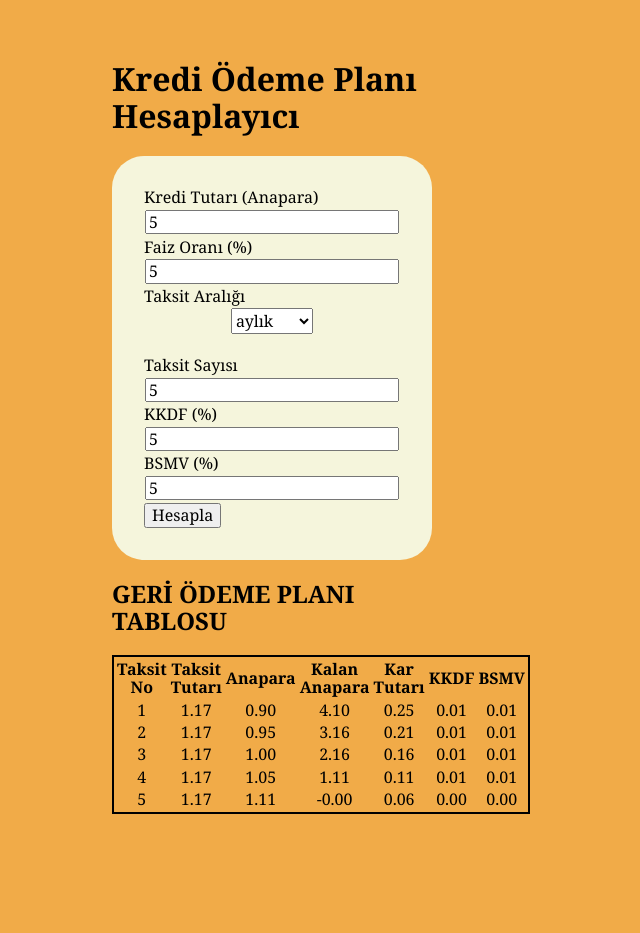
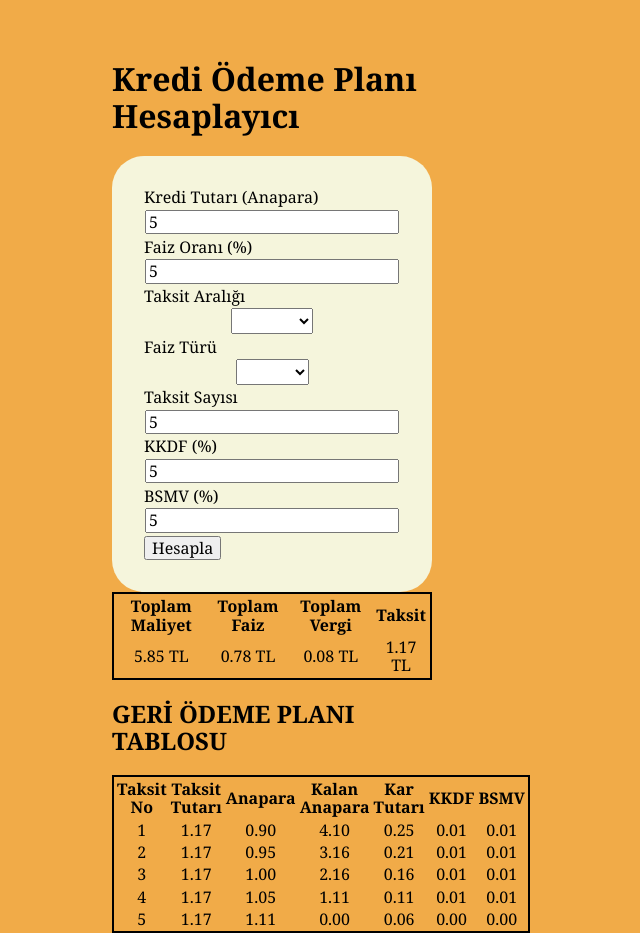
Before and after one commit to wspawned/repayment-schedule-fimple-final-react-case, a React (Create React App) app: page / in a window 1280 px wide. Both pictures are taken after typing "5", "5", "5", "5", "5" into the empty fields and a click on the button "Hesapla". Shown: the whole page, without its empty margins (368-1008 px from the left). Before the commit the page ends 814 px from the top, so only its background shows below. Built offline with nearby package versions, Linux system fonts and the light colour scheme.

Commit message:
total payments added

```diff
--- a/src/App.js
+++ b/src/App.js
@@ -9,8 +9,10 @@ const App = () => {
   const [kkdfTax, setKkdfTax] = useState("");
   const [bsmvTax, setBsmvTax] = useState("");
   const [tableInfo, setTableInfo] = useState([]);
+  const [interestType,setInterestType] = useState("");
 
   const FREQUENCY = ["aylık", "yıllık", "haftalık"];
+  const INTEREST_TYPE = ["bileşik","basit"];
 
   const compute = () => {
     const rate = Number(interestRate) / 100;
@@ -20,13 +22,14 @@ const App = () => {
     const bsmv = Number(bsmvTax) / 100;
 
     const appliedInterestRate = rate * (1 + kkdf + bsmv);
-
-    const installment =
-      (appliedInterestRate * principalValue) /
-      (1 - Math.pow(1 + appliedInterestRate, -numberOfPayment));
+    const installment = (appliedInterestRate * principalValue) / (1 - Math.pow(1 + appliedInterestRate, -numberOfPayment));
 
     const paymentsList = [];
     let remainingPrincipal = principalValue;
+    let totalInterestPayment = 0;
+    let totalTaxPayment = 0;
+    let totalPayment = 0;
+
     for (let i = 0; i < numberOfPayment; i++) {
       const periodicInterest = remainingPrincipal * rate;
       const periodicKkdf = periodicInterest * kkdf;
@@ -35,7 +38,11 @@ const App = () => {
         periodicInterest + periodicKkdf + periodicBsmv;
       const periodicPrincipalPayment = installment - periodicInterestSum;
       const paymentNo = i + 1;
-      remainingPrincipal = remainingPrincipal - periodicPrincipalPayment;
+      remainingPrincipal -= periodicPrincipalPayment;
+      totalInterestPayment += periodicInterest;
+      totalTaxPayment += (periodicKkdf + periodicBsmv);
+      totalPayment += installment;
+
       paymentsList.push({
         paymentNo: paymentNo,
         installment: installment,
@@ -44,6 +51,9 @@ const App = () => {
         interestPayment: periodicInterest,
         kkdfPayment: periodicKkdf,
         bsmvPayment: periodicBsmv,
+        totalInterestPayment: totalInterestPayment,
+        totalTaxPayment: totalTaxPayment,
+        totalPayment: totalPayment,
       });
     }
     setTableInfo(paymentsList);
@@ -90,6 +100,7 @@ const App = () => {
             onChange={(e) => setPaymentPeriod(e.target.value)}
             onBlur={(e) => setPaymentPeriod(e.target.value)}
           >
+            <option/>
             {FREQUENCY.map((option) => (
               <option key={option} value={option}>
                 {option}
@@ -97,7 +108,21 @@ const App = () => {
             ))}
           </select>
         </label>
-        <br />
+        <label>
+          Faiz Türü
+          <select
+            value={interestType}
+            onChange={(e) => setInterestType(e.target.value)}
+            onBlur={(e) => setInterestType(e.target.value)}
+          >
+            <option/>
+            {INTEREST_TYPE.map((option) => (
+              <option key={option} value={option}>
+                {option}
+              </option>
+            ))}
+          </select>
+        </label>
         <label>
           Taksit Sayısı
           <input
@@ -140,7 +165,27 @@ const App = () => {
       </form>
 
       {tableInfo.length ? (
+
         <div className="table">
+          <div>
+            <table>
+              <tr>
+                <th>Toplam Maliyet</th>
+                <th>Toplam Faiz</th>
+                <th>Toplam Vergi</th>
+                <th>Taksit</th>
+              </tr>
+
+                <tr>
+                  <td>{tableInfo[tableInfo.length-1].totalPayment.toFixed(2)+" TL"}</td>
+                  <td>{tableInfo[tableInfo.length-1].totalInterestPayment.toFixed(2)+" TL"}</td>
+                  <td>{tableInfo[tableInfo.length-1].totalTaxPayment.toFixed(2)+" TL"}</td>
+                  <td>{tableInfo[tableInfo.length-1].installment.toFixed(2)+" TL"}</td>
+                </tr>
+
+            </table>
+          </div>
+
           <h2>GERİ ÖDEME PLANI TABLOSU</h2>
           <table>
             <tr>
@@ -158,7 +203,7 @@ const App = () => {
               const paymentNo = item.paymentNo;
               const installment = item.installment.toFixed(2);
               const principalPayment = item.principalPayment.toFixed(2);
-              const remainingPrincipal = item.remainingPrincipal.toFixed(2);
+              const remainingPrincipal = Math.abs(item.remainingPrincipal).toFixed(2);
               const interestPayment = item.interestPayment.toFixed(2);
               const kkdfPayment = item.kkdfPayment.toFixed(2);
               const bsmvPayment = item.bsmvPayment.toFixed(2);
```
Also changed, not shown: 1 other file (tests, documents, lock files or other folders).
